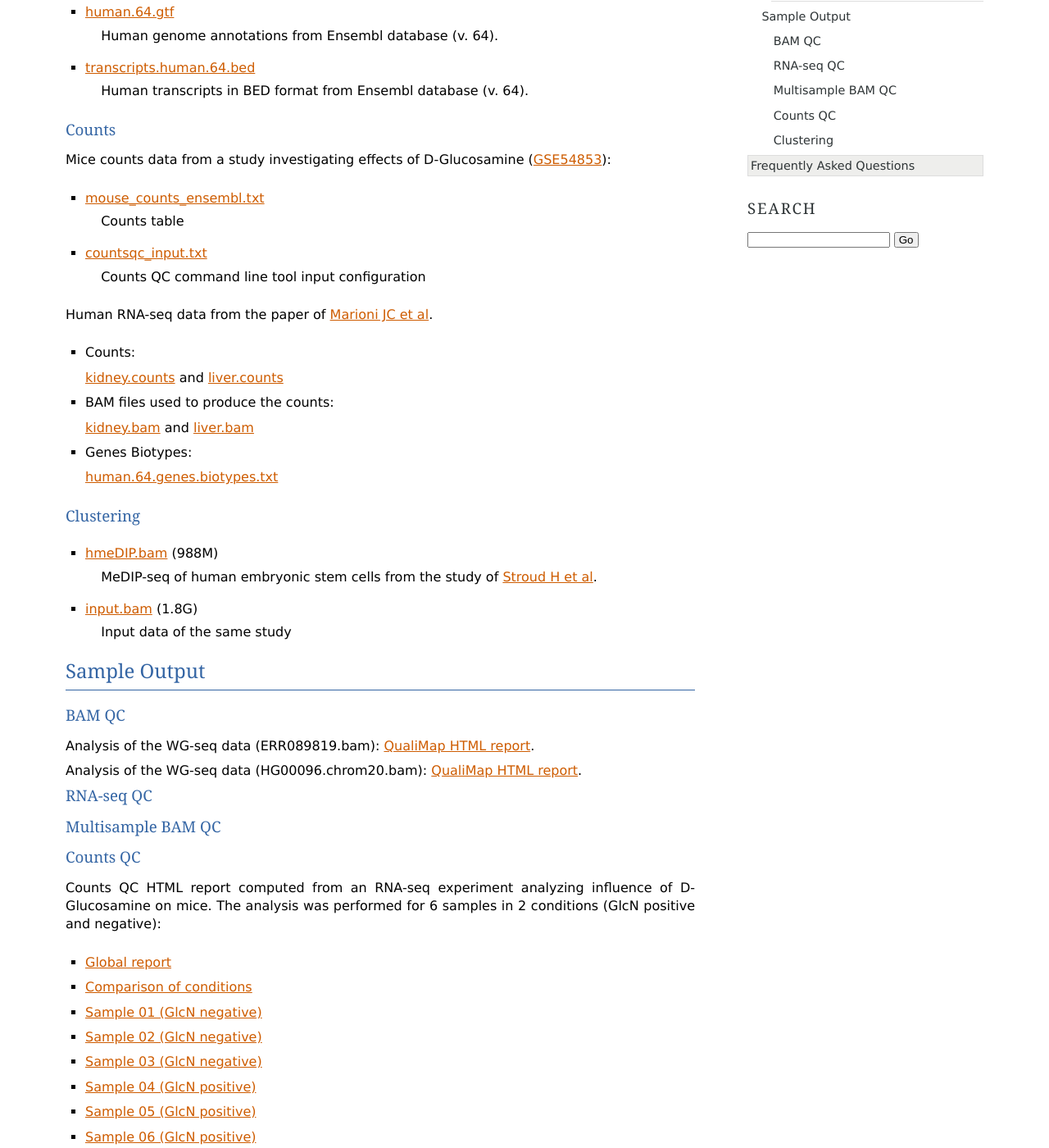
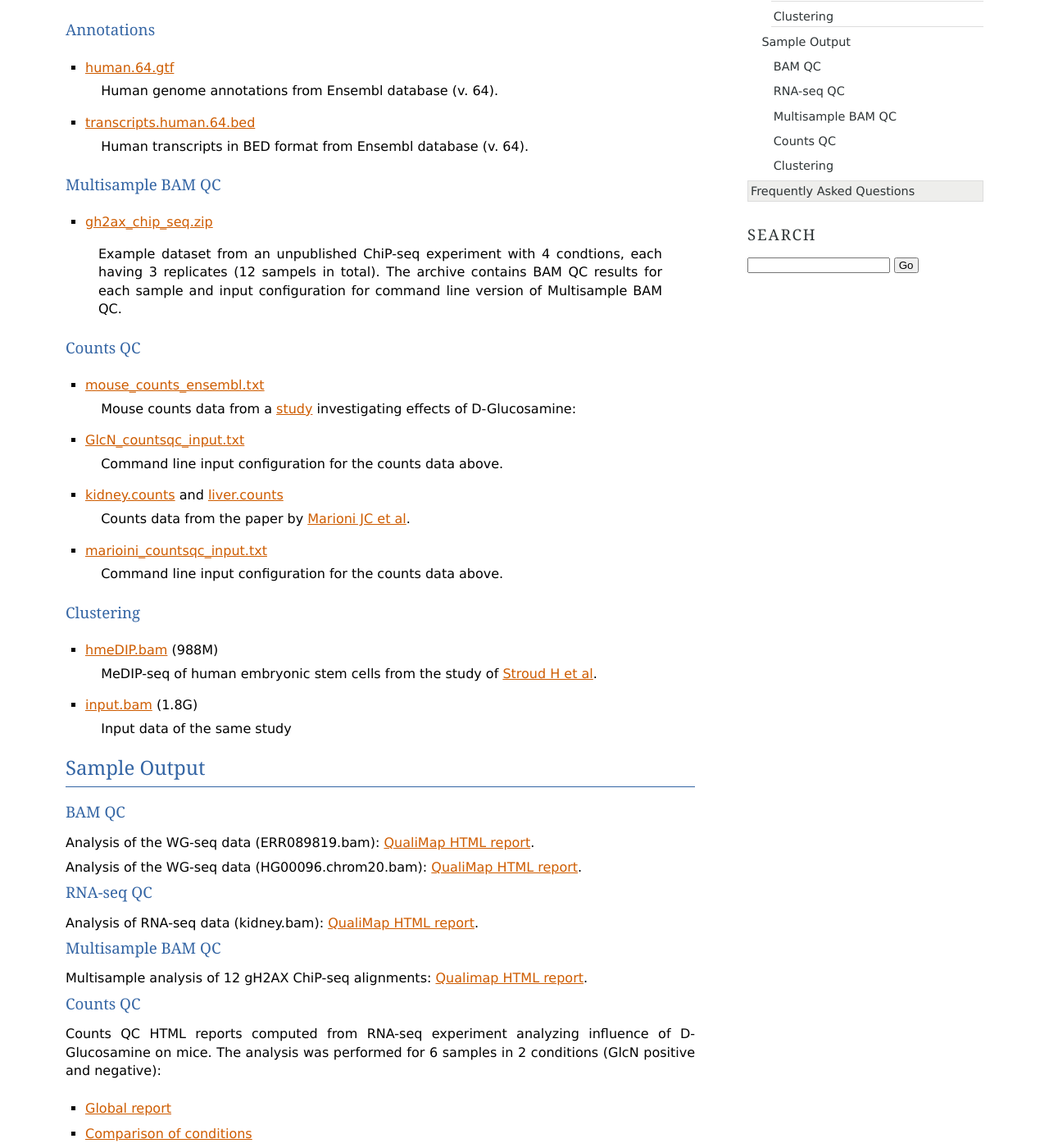
Before and after one commit to scchess/Qualimap, a Sphinx documentation site: the page built from doc/samples.rst, in a window 1280 px wide and 1400 px high, scrolled down 497 px. Shown: the whole window at 82% size. Built offline with Sphinx 7.4.7, drawn with Linux system fonts in a browser that asks for light colours; some of the changed text lies outside the part shown.

Commit message:
Major documentation update

```diff
--- a/doc/intro.rst
+++ b/doc/intro.rst
@@ -16,7 +16,9 @@ The main features offered by Qualimap are:
 * fast analysis across the reference genome of mapping coverage and nucleotide distribution;
 * easy-to-interpret summary of the main properties of the alignment data;
 * analysis of the reads mapped inside/outside of the regions defined in an annotation reference;
+* computation and analysis of read counts obtained from intersting of read alignments with genomic features;
 * analysis of the adequacy of the sequencing depth in RNA-seq experiments;
+* support for multi-sample comparison for alignment data and counts data;
 * clustering of epigenomic profiles.
 
 Installation
--- a/doc/samples.rst
+++ b/doc/samples.rst
@@ -17,6 +17,9 @@ Alignments
 - `HG00096.chrom20.bam <http://qualimap.bioinfo.cipf.es/samples/alignments/HG00096.chrom20.bam>`_ (278 MB)
    Sequencing of the chromosome 20 from a H. sapiens sample from `1000 Genomes project <http://www.1000genomes.org/>`_. The header of the BAM file was changed in order to contain only chromosome 20. Original file can be found `here <ftp://ftp.1000genomes.ebi.ac.uk/vol1/ftp/phase1/data/HG00096/alignment/HG00096.chrom20.ILLUMINA.bwa.GBR.low_coverage.20101123.bam>`_.
 
+- `kidney.bam <http://qualimap.bioinfo.cipf.es/samples/counts/kidney.bam>`_ (386 MB) and `liver.bam <http://qualimap.bioinfo.cipf.es/samples/counts/liver.bam>`_ (412 MB)
+   Human RNA-seq sequencing data from from the paper of `Marioni JC et al <http://genome.cshlp.org/content/18/9/1509.abstract>`_
+
 Annotations
 ***********
 
@@ -31,33 +34,31 @@ Annotations
   Gene Annotations of Plasmodium falciparum 3D7 clone , from `Wellcome Trust Sanger Institue <http://www.sanger.ac.uk/resources/downloads/protozoa/plasmodium-falciparum.html>`_.
 
 
+Multisample BAM QC
+******************
+
+- `gh2ax_chip_seq.zip <http://kokonech.github.io/qualimap/samples/gh2ax_chip_seq.zip>`_
+
+    Example dataset from an unpublished ChiP-seq experiment with 4 condtions, each having 3 replicates (12 sampels in total). The archive contains BAM QC results for each sample and input configuration for command line version of Multisample BAM QC.
+
 
 .. _counts-samples:
 
-Counts
-******
-
-Mice counts data from a study investigating effects of D-Glucosamine (`GSE54853 <http://www.ncbi.nlm.nih.gov/geo/query/acc.cgi?acc=GSE54853>`_):
+Counts QC
+*********
 
 - `mouse_counts_ensembl.txt <http://kokonech.github.io/qualimap/samples/mouse_counts_ensembl.txt>`_
-    Counts table
+   Mouse counts data from a `study  <http://www.ncbi.nlm.nih.gov/geo/query/acc.cgi?acc=GSE54853>`_ investigating effects of D-Glucosamine:
 
-- `countsqc_input.txt <http://kokonech.github.io/qualimap/samples/countsqc_input.txt>`_
-    Counts QC command line tool input configuration
+- `GlcN_countsqc_input.txt <http://kokonech.github.io/qualimap/samples/GlcN_countsqc_input.txt>`_
+    Command line input configuration for the counts data above.
 
-Human RNA-seq data from the paper of `Marioni JC et al <http://genome.cshlp.org/content/18/9/1509.abstract>`_.
 
-- Counts:
+- `kidney.counts <http://qualimap.bioinfo.cipf.es/samples/counts/kidney.counts>`_ and `liver.counts <http://qualimap.bioinfo.cipf.es/samples/counts/liver.counts>`_
+   Counts data from the paper by `Marioni JC et al <http://genome.cshlp.org/content/18/9/1509.abstract>`_.
 
-  `kidney.counts <http://qualimap.bioinfo.cipf.es/samples/counts/kidney.counts>`_ and `liver.counts <http://qualimap.bioinfo.cipf.es/samples/counts/liver.counts>`_
-
-- BAM files used to produce the counts:
-
-  `kidney.bam <http://qualimap.bioinfo.cipf.es/samples/counts/kidney.bam>`_ and `liver.bam <http://qualimap.bioinfo.cipf.es/samples/counts/liver.bam>`_
-
-- Genes Biotypes:
-
-  `human.64.genes.biotypes.txt <http://qualimap.bioinfo.cipf.es/samples/counts/human.64.genes.biotypes.txt>`_
+- `marioini_countsqc_input.txt <http://kokonech.github.io/qualimap/samples/marioni_countsqc_input.txt>`_
+    Command line input configuration for the counts data above.
 
 
 .. _clustering-samples:
@@ -85,12 +86,13 @@ Analysis of the WG-seq data (HG00096.chrom20.bam): `QualiMap HTML report <http:/
 RNA-seq QC
 **********
 
+Analysis of RNA-seq data (kidney.bam): `QualiMap HTML report <http://kokonech.github.io/qualimap/kidney_rnaseqqc/qualimapReport.html>`_.
 
 
 Multisample BAM QC
 ******************
 
-
+Multisample analysis of 12 gH2AX ChiP-seq alignments: `Qualimap HTML report <http://kokonech.github.io/qualimap/gh2ax_multibamqc/multisampleBamQcReport.html>`_.
 
 
 Counts QC
@@ -98,7 +100,7 @@ Counts QC
 
 .. _counts-example-output:
 
-Counts QC HTML report computed from an RNA-seq experiment analyzing influence of D-Glucosamine on mice. The analysis was performed for 6 samples in 2 conditions (GlcN positive and negative):
+Counts QC HTML reports computed from RNA-seq experiment analyzing influence of D-Glucosamine on mice. The analysis was performed for 6 samples in 2 conditions (GlcN positive and negative):
 
 - `Global report <http://kokonech.github.io/qualimap/glcn_mice_counts/GlobalReport.html>`_
 
@@ -116,6 +118,17 @@ Counts QC HTML report computed from an RNA-seq experiment analyzing influence of
 
 - `Sample 06 (GlcN positive) <http://kokonech.github.io/qualimap/glcn_mice_counts/pGlcn03Report.html>`_
 
+Counts QC HTML reports from human RNA-seq data (study by `Marioni JC et al <http://genome.cshlp.org/content/18/9/1509.abstract>`_ ):
+
+- `Global report <http://kokonech.github.io/qualimap/marioni_counts/GlobalReport.html>`_
+
+- `Comparison of conditions <http://kokonech.github.io/qualimap/marioni_counts/ComparisonReport.html>`_
+
+- `Sample 01 (Kidney) <http://kokonech.github.io/qualimap/marioni_counts/KidneyReport.html>`_
+
+- `Sample 02 (Liver) <http://kokonech.github.io/qualimap/marioni_counts/LiverReport.html>`_
+
+
 
 Clustering
 **********
```
Also changed, not shown: other parts of doc/intro.rst (+1 -1 lines), doc/analysis.rst (+69 -64 lines).
